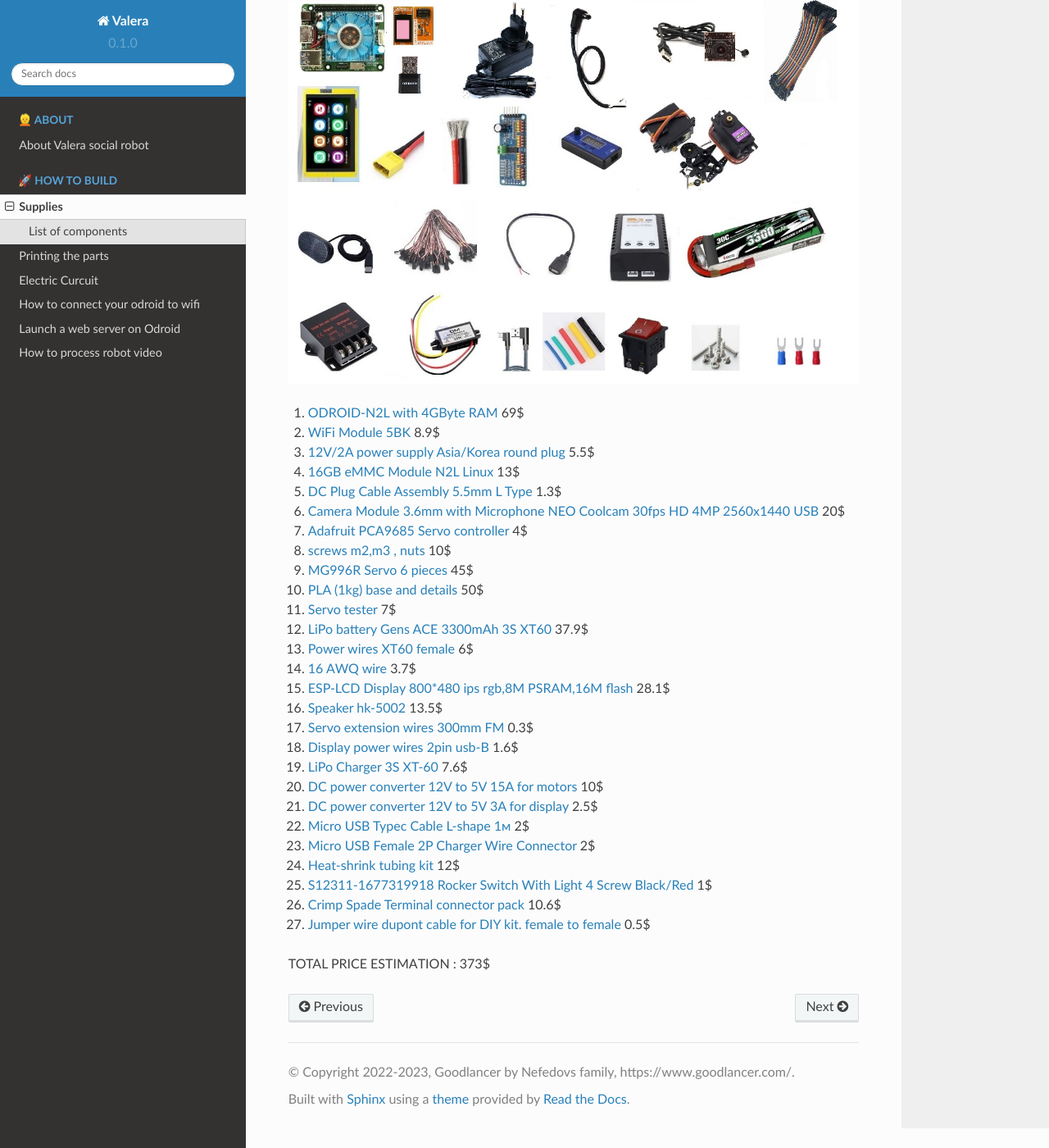
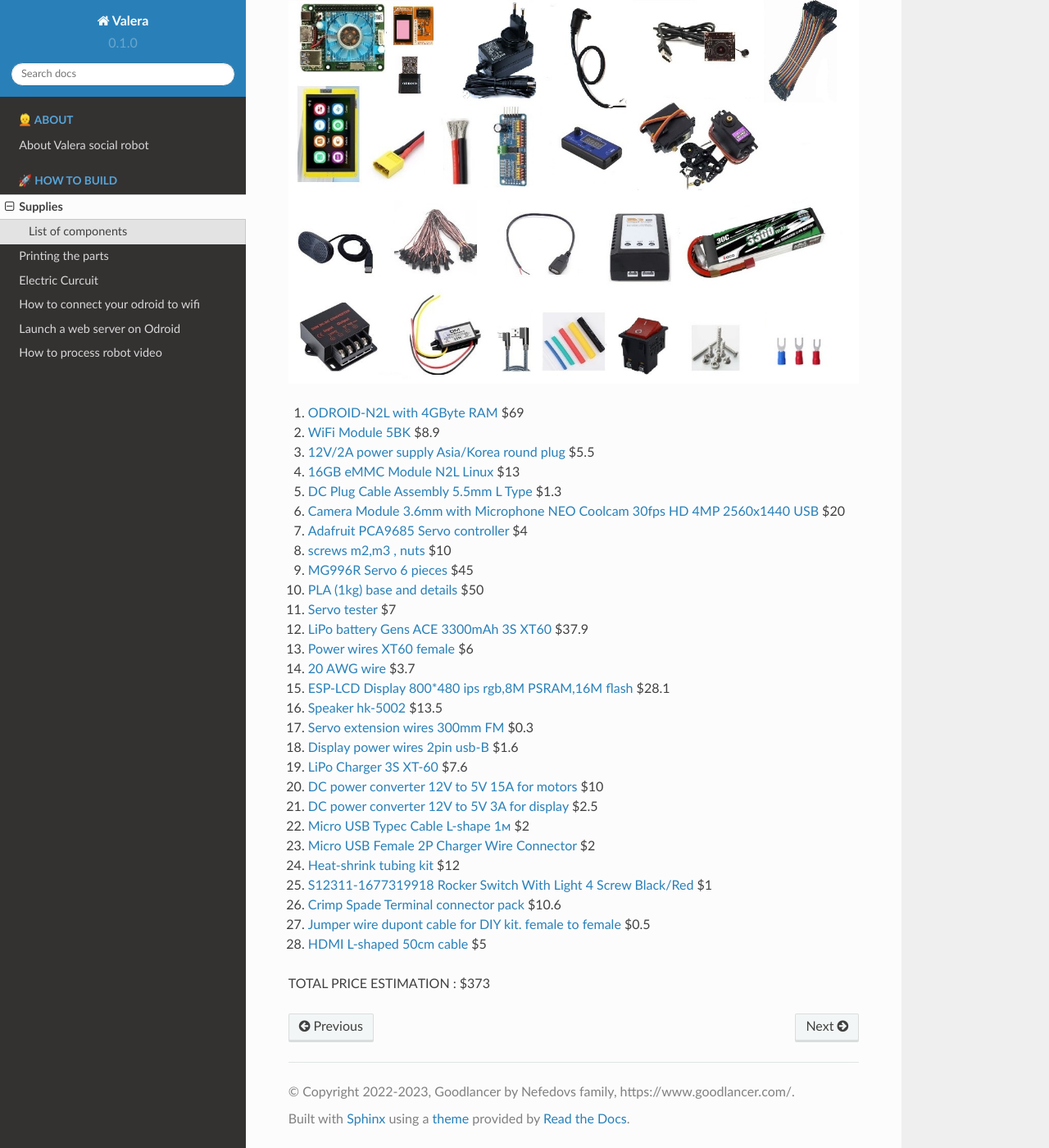
Before and after one commit to goodlancer-org/valera, a Sphinx documentation site: the page built from docs/supplies.rst, in a window 1280 px wide and 1400 px high, scrolled down 433 px. Shown: the whole window at 82% size. Built offline with Sphinx 7.4.7 and the Read the Docs theme 2.0.0, drawn with Linux system fonts in a browser that asks for light colours.

Commit message:
docs: supplies edited

```diff
--- a/docs/supplies.rst
+++ b/docs/supplies.rst
@@ -14,32 +14,33 @@
 
 .. image:: images/BOM1.jpg
 
-#. `ODROID-N2L with 4GByte RAM <https://www.hardkernel.com/shop/odroid-n2l-with-4gbyte-ram/>`_ 69$
-#. `WiFi Module 5BK <https://www.hardkernel.com/shop/wifi-module-5bk/>`_ 8.9$
-#. `12V/2A power supply Asia/Korea round plug <https://www.hardkernel.com/shop/12v-2a-power-supply-asia-korea-round-plug/>`_ 5.5$
-#. `16GB eMMC Module N2L Linux <https://www.hardkernel.com/shop/16gb-emmc-module-n2l-linux/>`_ 13$
-#. `DC Plug Cable Assembly 5.5mm L Type <https://www.hardkernel.com/shop/dc-plug-cable-assembly-5-5mm-l-type/>`_ 1.3$
-#. `Camera Module 3.6mm with Microphone NEO Coolcam 30fps HD 4MP 2560x1440 USB <https://a.aliexpress.com/_EGyLnnt>`_ 20$
-#. `Adafruit PCA9685 Servo controller <https://www.aliexpress.com/item/32466332558.html>`_ 4$
-#. `screws m2,m3 , nuts <https://www.aliexpress.com/item/32801531985.html>`_ 10$
-#. `MG996R Servo 6 pieces <https://www.aliexpress.com/item/4000417528570.html>`_ 45$
-#. `PLA (1kg) base and details <https://a.aliexpress.com/_mrTfJzM>`_ 50$
-#. `Servo tester <https://a.aliexpress.com/_mLtn8Ea>`_ 7$
-#. `LiPo battery Gens ACE 3300mAh 3S XT60 <https://www.aliexpress.com/item/1005003720800196.html>`_ 37.9$
-#. `Power wires XT60 female <https://www.aliexpress.com/item/1005005297368178.html>`_ 6$
-#. `16 AWQ wire <https://www.aliexpress.com/item/1005001876813940.html>`_ 3.7$
-#. `ESP-LCD Display 800*480 ips rgb,8M PSRAM,16M flash <https://www.aliexpress.com/item/1005004788147691.html>`_ 28.1$
-#. `Speaker hk-5002 <https://a.aliexpress.com/_EwVoRaH>`_ 13.5$
-#. `Servo extension wires 300mm FM <https://www.aliexpress.com/item/4001293611208.html>`_ 0.3$
-#. `Display power wires 2pin usb-B <https://www.aliexpress.com/item/1005005005072094.html>`_ 1.6$
-#. `LiPo Charger 3S XT-60 <https://www.aliexpress.com/item/1005003986195734.html>`_ 7.6$
-#. `DC power converter 12V to 5V 15A for motors <https://www.aliexpress.com/item/1005003324739838.html>`_ 10$
-#. `DC power converter 12V to 5V 3A for display <https://www.aliexpress.com/item/33011470040.html>`_ 2.5$
-#. `Micro USB Typec Cable L-shape 1м <https://www.aliexpress.com/item/1005003132076690.html>`_ 2$
-#. `Micro USB Female 2P Charger Wire Connector <https://www.aliexpress.com/item/1005005904505797.html>`_ 2$
-#. `Heat-shrink tubing kit <https://a.aliexpress.com/_EvesYej>`_ 12$
-#. `S12311-1677319918 Rocker Switch With Light 4 Screw Black/Red <https://www.setel.com.tr/En//details/1006/1082/s12311-1677319918-4-vidali-genis-isikli-anahtar-siyahkirmizi-o-i>`_ 1$
-#. `Crimp Spade Terminal connector pack <https://www.aliexpress.com/item/1005003611683326.html>`_ 10.6$
-#. `Jumper wire dupont cable for DIY kit. female to female <https://www.aliexpress.com/item/4000203371860.html>`_ 0.5$
+#. `ODROID-N2L with 4GByte RAM <https://www.hardkernel.com/shop/odroid-n2l-with-4gbyte-ram/>`_ $69
+#. `WiFi Module 5BK <https://www.hardkernel.com/shop/wifi-module-5bk/>`_ $8.9
+#. `12V/2A power supply Asia/Korea round plug <https://www.hardkernel.com/shop/12v-2a-power-supply-asia-korea-round-plug/>`_ $5.5
+#. `16GB eMMC Module N2L Linux <https://www.hardkernel.com/shop/16gb-emmc-module-n2l-linux/>`_ $13
+#. `DC Plug Cable Assembly 5.5mm L Type <https://www.hardkernel.com/shop/dc-plug-cable-assembly-5-5mm-l-type/>`_ $1.3
+#. `Camera Module 3.6mm with Microphone NEO Coolcam 30fps HD 4MP 2560x1440 USB <https://a.aliexpress.com/_EGyLnnt>`_ $20
+#. `Adafruit PCA9685 Servo controller <https://www.aliexpress.com/item/32466332558.html>`_ $4
+#. `screws m2,m3 , nuts <https://www.aliexpress.com/item/32801531985.html>`_ $10
+#. `MG996R Servo 6 pieces <https://www.aliexpress.com/item/4000417528570.html>`_ $45
+#. `PLA (1kg) base and details <https://a.aliexpress.com/_mrTfJzM>`_ $50
+#. `Servo tester <https://a.aliexpress.com/_mLtn8Ea>`_ $7
+#. `LiPo battery Gens ACE 3300mAh 3S XT60 <https://www.aliexpress.com/item/1005003720800196.html>`_ $37.9
+#. `Power wires XT60 female <https://www.aliexpress.com/item/1005005297368178.html>`_ $6
+#. `20 AWG wire <https://www.aliexpress.com/item/1005001876813940.html>`_ $3.7
+#. `ESP-LCD Display 800*480 ips rgb,8M PSRAM,16M flash <https://www.aliexpress.com/item/1005004788147691.html>`_ $28.1
+#. `Speaker hk-5002 <https://a.aliexpress.com/_EwVoRaH>`_ $13.5
+#. `Servo extension wires 300mm FM <https://www.aliexpress.com/item/4001293611208.html>`_ $0.3
+#. `Display power wires 2pin usb-B <https://www.aliexpress.com/item/1005005005072094.html>`_ $1.6
+#. `LiPo Charger 3S XT-60 <https://www.aliexpress.com/item/1005003986195734.html>`_ $7.6
+#. `DC power converter 12V to 5V 15A for motors <https://www.aliexpress.com/item/1005003324739838.html>`_ $10
+#. `DC power converter 12V to 5V 3A for display <https://www.aliexpress.com/item/33011470040.html>`_ $2.5
+#. `Micro USB Typec Cable L-shape 1м <https://www.aliexpress.com/item/1005003132076690.html>`_ $2
+#. `Micro USB Female 2P Charger Wire Connector <https://www.aliexpress.com/item/1005005904505797.html>`_ $2
+#. `Heat-shrink tubing kit <https://a.aliexpress.com/_EvesYej>`_ $12
+#. `S12311-1677319918 Rocker Switch With Light 4 Screw Black/Red <https://www.setel.com.tr/En//details/1006/1082/s12311-1677319918-4-vidali-genis-isikli-anahtar-siyahkirmizi-o-i>`_ $1
+#. `Crimp Spade Terminal connector pack <https://www.aliexpress.com/item/1005003611683326.html>`_ $10.6
+#. `Jumper wire dupont cable for DIY kit. female to female <https://www.aliexpress.com/item/4000203371860.html>`_ $0.5
+#. `HDMI L-shaped 50cm cable <https://www.aliexpress.com/item/1005002200767476.html>`_ $5
 
-TOTAL PRICE ESTIMATION : 373$
+TOTAL PRICE ESTIMATION : $373
```
